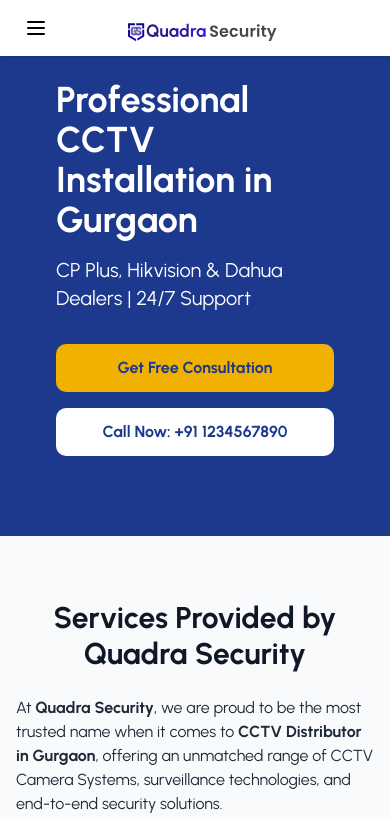
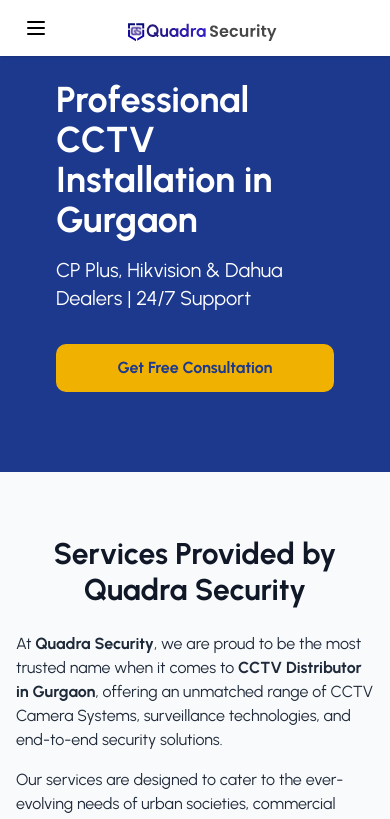
Before and after one commit to quadra-dev/quadra-security, a Next.js app: page /services-in-gurgaon in a window 390 px wide. Shown: the top 819 px of the page. Built offline with nearby package versions, Linux system fonts and the light colour scheme.

Commit message:
remove telephone button

```diff
--- a/src/app/services-in-gurgaon/page.tsx
+++ b/src/app/services-in-gurgaon/page.tsx
@@ -231,16 +231,10 @@
             </p>
             <div className="flex flex-col sm:flex-row gap-4">
               <a
-                href="#contact"
+                href="/contact-us"
                 className="bg-yellow-500 hover:bg-yellow-600 text-blue-900 font-bold py-3 px-6 rounded-lg text-center transition duration-300"
               >
                 Get Free Consultation
-              </a>
-              <a
-                href="tel:+911234567890"
-                className="bg-white hover:bg-gray-100 text-blue-900 font-bold py-3 px-6 rounded-lg text-center transition duration-300"
-              >
-                Call Now: +91 1234567890
               </a>
             </div>
           </div>
```
